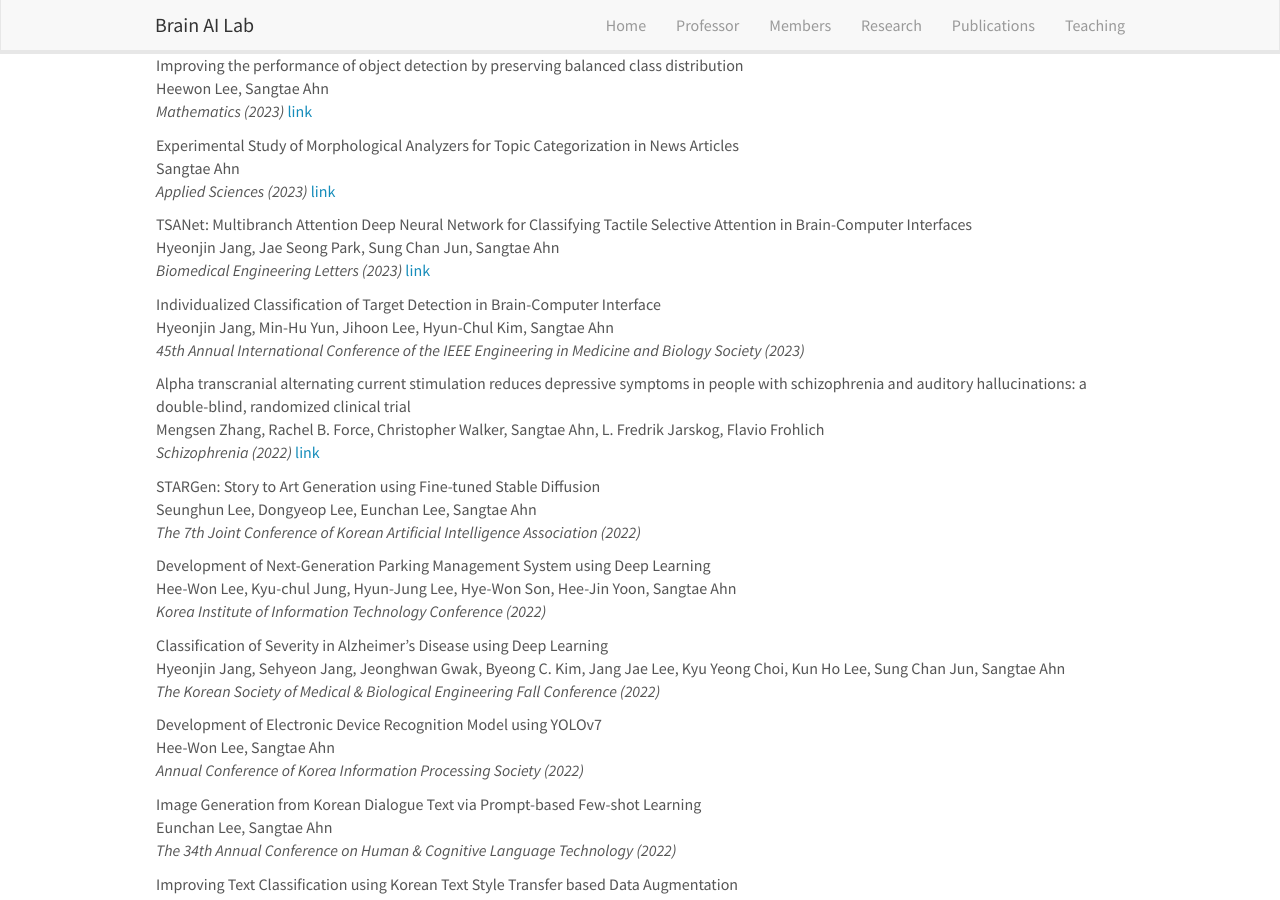
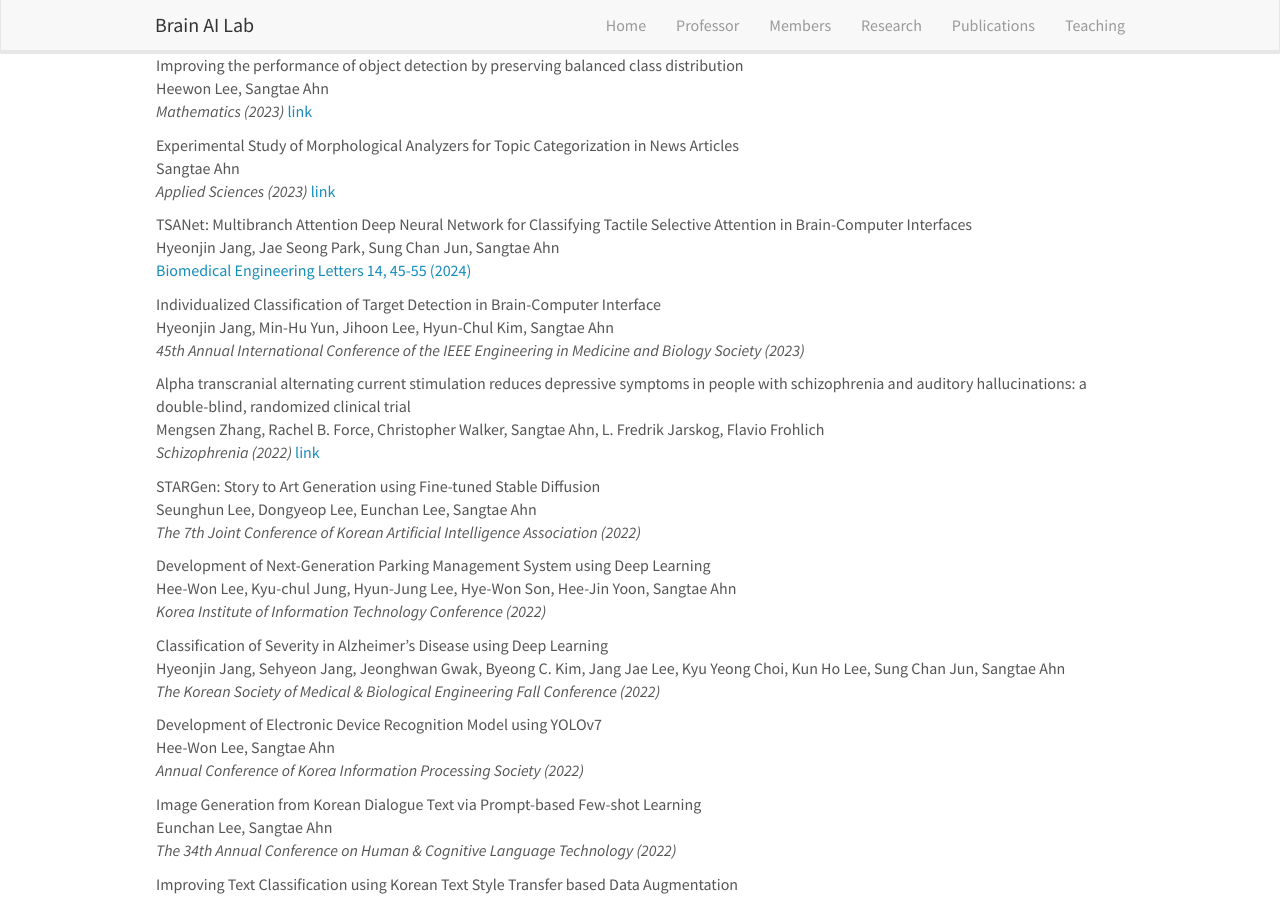
Before and after one commit to KNU-BrainAI/knu-brainai.github.io, a Jekyll site: the page built from _pages/publications.md, in a window 1280 px wide and 900 px high, scrolled down 919 px. Built offline with Jekyll 4.4.1, drawn with Linux system fonts in a browser that asks for light colours; nearby versions of some CDN libraries.

Commit message:
Update publist.yml

```diff
--- a/_data/publist.yml
+++ b/_data/publist.yml
@@ -57,10 +57,10 @@
 - title: "TSANet: Multibranch Attention Deep Neural Network for Classifying Tactile Selective Attention in Brain-Computer Interfaces"
   image: TSANet.png
   authors: Hyeonjin Jang, Jae Seong Park, Sung Chan Jun, Sangtae Ahn
-  journal: Biomedical Engineering Letters (2023)
   link:
     url: https://link.springer.com/article/10.1007/s13534-023-00309-4
-    display: link
+    display: Biomedical Engineering Letters 14, 45-55 (2024)
+  highlight: 1
 
 - title: "Individualized Classification of Target Detection in Brain-Computer Interface"
   authors: Hyeonjin Jang, Min-Hu Yun, Jihoon Lee, Hyun-Chul Kim, Sangtae Ahn
```
